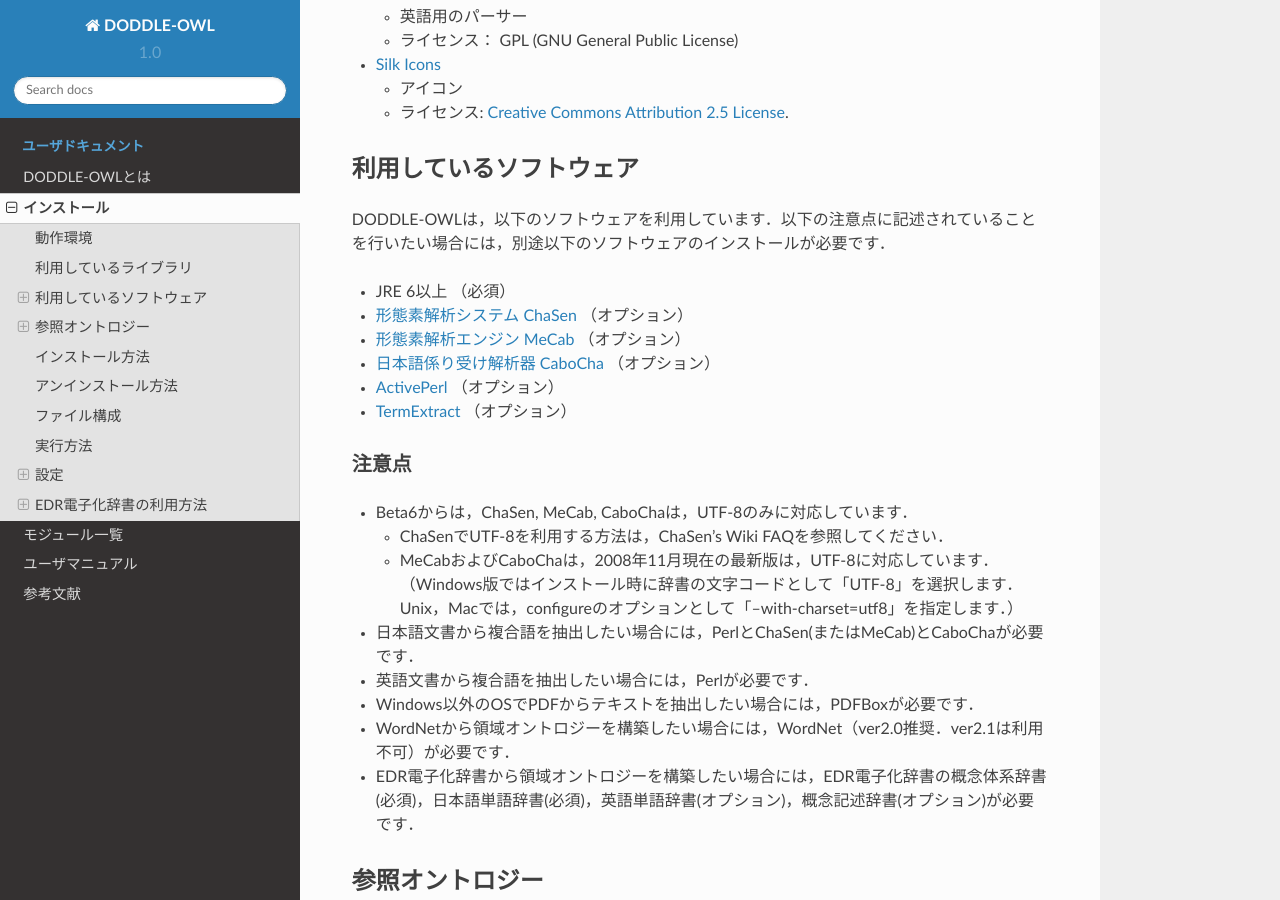
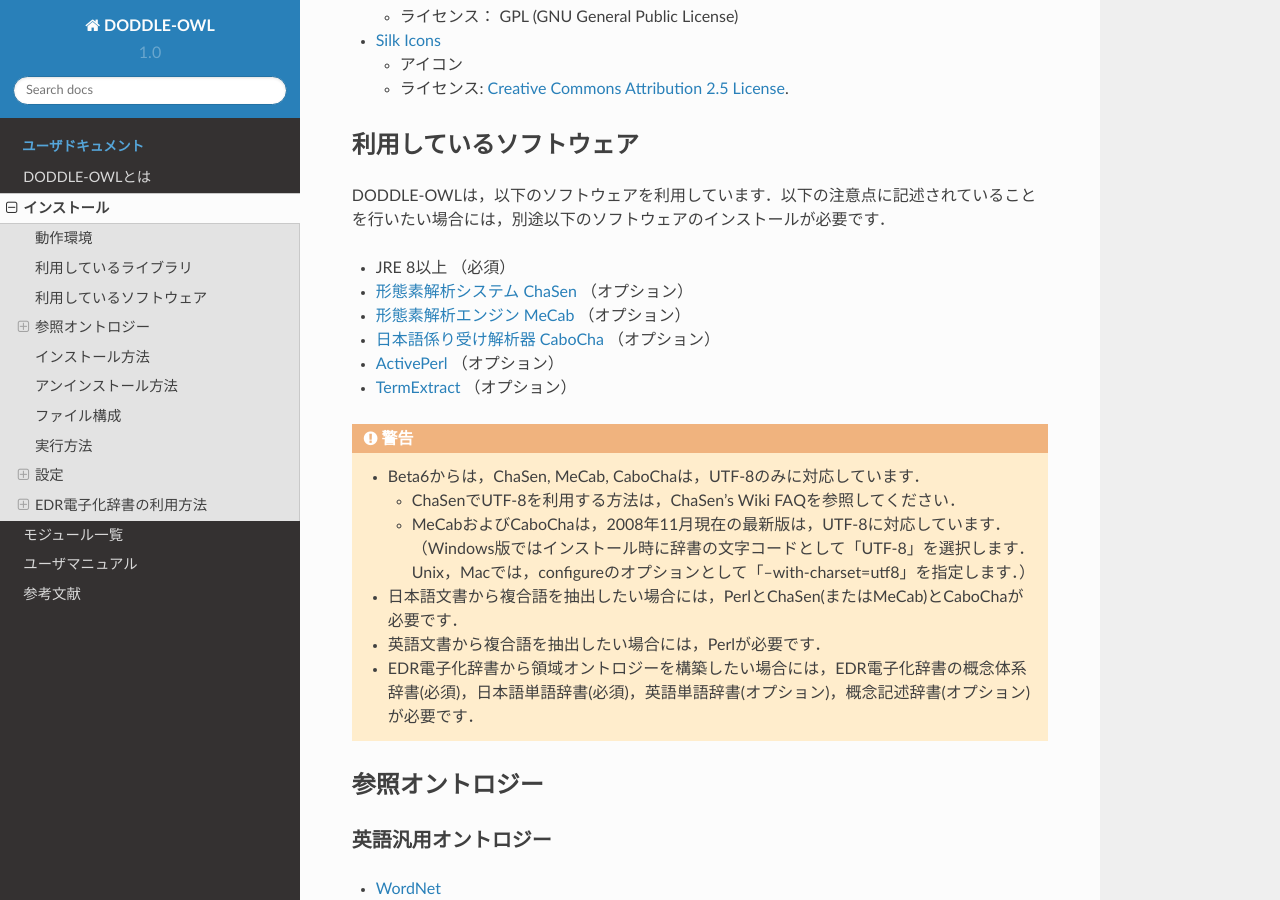
Before and after one commit to doddle-owl/doddle-owl-ja-docs, a Sphinx documentation site: the page built from docs/source/install.rst, in a window 1280 px wide and 900 px high, scrolled down 1997 px. Built offline with Sphinx 7.4.7 and the Read the Docs theme 2.0.0, drawn with Linux system fonts in a browser that asks for light colours.

Commit message:
update install.rst

```diff
--- a/docs/source/install.rst
+++ b/docs/source/install.rst
@@ -91,25 +91,22 @@
 =======================================
 DODDLE-OWLは，以下のソフトウェアを利用しています．以下の注意点に記述されていることを行いたい場合には，別途以下のソフトウェアのインストールが必要です．
 
-* JRE 6以上 （必須）
+* JRE 8以上 （必須）
 * `形態素解析システム ChaSen <http://chasen-legacy.osdn.jp/>`_ （オプション）
 * `形態素解析エンジン MeCab <http://mecab.googlecode.com/svn/trunk/mecab/doc/index.html>`_ （オプション）
 * `日本語係り受け解析器 CaboCha <http://taku910.github.io/cabocha/>`_ （オプション）
 * `ActivePerl <http://www.activestate.com/activeperl?mp=1>`_ （オプション）
 * `TermExtract <http://gensen.dl.itc.u-tokyo.ac.jp/termextract.html>`_ （オプション）
 
-注意点
-------------------
-* Beta6からは，ChaSen, MeCab, CaboChaは，UTF-8のみに対応しています．
+.. warning::
+	* Beta6からは，ChaSen, MeCab, CaboChaは，UTF-8のみに対応しています．
 
-  * ChaSenでUTF-8を利用する方法は，ChaSen’s Wiki FAQを参照してください．
-  * MeCabおよびCaboChaは，2008年11月現在の最新版は，UTF-8に対応しています．（Windows版ではインストール時に辞書の文字コードとして「UTF-8」を選択します．Unix，Macでは，configureのオプションとして「–with-charset=utf8」を指定します．）
+	  * ChaSenでUTF-8を利用する方法は，ChaSen’s Wiki FAQを参照してください．
+	  * MeCabおよびCaboChaは，2008年11月現在の最新版は，UTF-8に対応しています．（Windows版ではインストール時に辞書の文字コードとして「UTF-8」を選択します．Unix，Macでは，configureのオプションとして「–with-charset=utf8」を指定します．）
 
-* 日本語文書から複合語を抽出したい場合には，PerlとChaSen(またはMeCab)とCaboChaが必要です．
-* 英語文書から複合語を抽出したい場合には，Perlが必要です．
-* Windows以外のOSでPDFからテキストを抽出したい場合には，PDFBoxが必要です．
-* WordNetから領域オントロジーを構築したい場合には，WordNet（ver2.0推奨．ver2.1は利用不可）が必要です．
-* EDR電子化辞書から領域オントロジーを構築したい場合には，EDR電子化辞書の概念体系辞書(必須)，日本語単語辞書(必須)，英語単語辞書(オプション)，概念記述辞書(オプション)が必要です．
+	* 日本語文書から複合語を抽出したい場合には，PerlとChaSen(またはMeCab)とCaboChaが必要です．
+	* 英語文書から複合語を抽出したい場合には，Perlが必要です．
+	* EDR電子化辞書から領域オントロジーを構築したい場合には，EDR電子化辞書の概念体系辞書(必須)，日本語単語辞書(必須)，英語単語辞書(オプション)，概念記述辞書(オプション)が必要です．
 
 参照オントロジー
 ===============================
```
